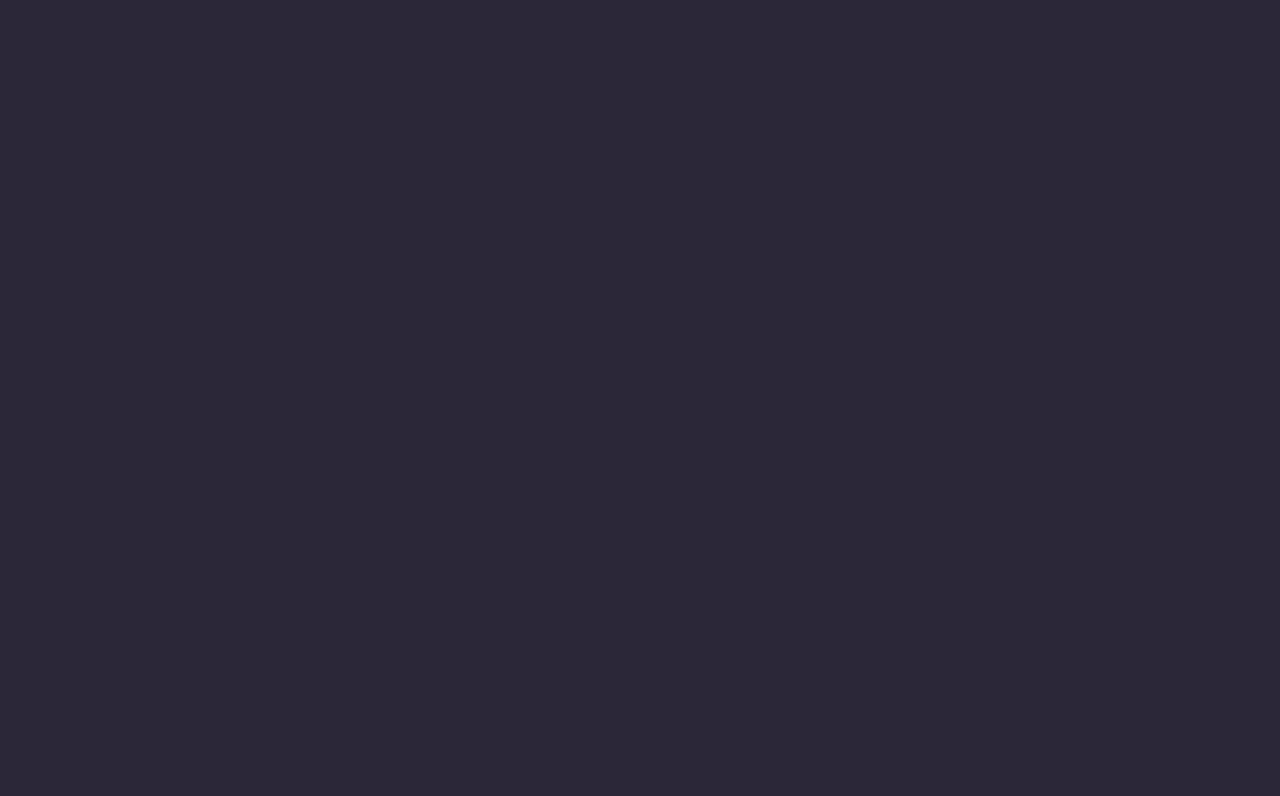
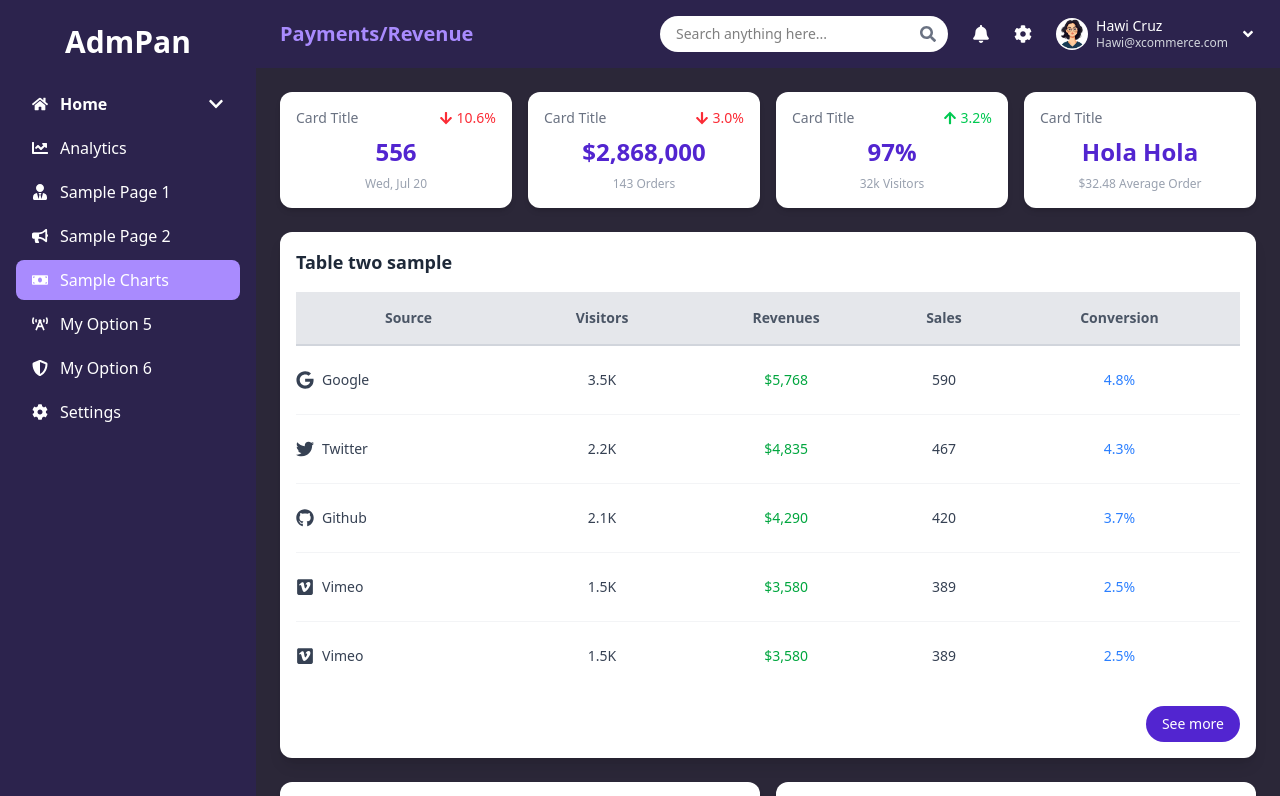
Before and after one commit to natanamanuelmamo/Custom_Admin_Panel_With_ReactJS, a React (Vite) app: page /sample_chart in a window 1280 px wide. Before the commit this address had no page. Shown: the top 796 px of the page. Built offline with nearby package versions, Linux system fonts and the light colour scheme.

Commit message:
Sample charts page

```diff
--- a/src/App.jsx
+++ b/src/App.jsx
@@ -3,6 +3,7 @@ import SignIn from "./pages/Auth/SignIn";
 import SignUp from "./pages/Auth/SignUp";
 import SampleFirstPage from "./pages/Categories/SampleFirstPage";
 import SampleSecondPage from "./pages/Categories/SampleSecondPage";
+import Revenue from "./pages/Categories/Revenue";
 import DashboardLayout from "./pages/Dashboard/HomeDashboard";
 import Analytics from "./pages/Analytics/Analytics";
 import Notifications from "./pages/Notifications/Notifications";
@@ -20,6 +21,7 @@ function App() {
         <Route path="/signup" element={<SignUp />} />
         <Route path="/page1" element={<SampleFirstPage />} />
         <Route path="/page2" element={<SampleSecondPage />} />
+        <Route path="/sample_chart" element={<Revenue />} />
         <Route path="/dashboard" element={<DashboardLayout />} />
         <Route path="/Analytics" element={<Analytics />} />
         <Route path="/notifications" element={<Notifications />} />
--- a/src/components/Sidebar.jsx
+++ b/src/components/Sidebar.jsx
@@ -102,7 +102,7 @@ const Sidebar = () => {
             <FaBullhorn className="mr-3" />
             Sample Page 2
           </li>
-          <li
+          {/* <li
             className={`${
               isActive("/campaigns") ? "bg-[#A98BFE] text-white" : "text-white hover:bg-[#3A2D63]"
             } flex items-center px-4 py-2 rounded-lg cursor-pointer`}
@@ -110,15 +110,15 @@ const Sidebar = () => {
           >
             <FaBullhorn className="mr-3" />
             My Option 3
-          </li>
+          </li> */}
           <li
             className={`${
-              isActive("/revenue") ? "bg-[#A98BFE] text-white" : "text-white hover:bg-[#3A2D63]"
+              isActive("/sample_chart") ? "bg-[#A98BFE] text-white" : "text-white hover:bg-[#3A2D63]"
             } flex items-center px-4 py-2 rounded-lg cursor-pointer`}
-            onClick={() => navigate("/revenue")}
+            onClick={() => navigate("/sample_chart")}
           >
             <FaMoneyBill className="mr-3" />
-            My Option 4
+            Sample Charts
           </li>
 
           <li
--- /dev/null
+++ b/src/pages/Categories/Revenue.jsx
@@ -0,0 +1,80 @@
+import { FaGoogle, FaTwitter, FaGithub, FaVimeo } from 'react-icons/fa';
+import Sidebar from '../../components/Sidebar';
+import Topbar from '../../components/Topbar';
+import Card from '../../components/StatsCard';
+import { Table, TableTwo } from "../../components/Table";
+import RevenueCharts from '../../components/Chart';
+
+const advertiserPayments = Array(8).fill({
+  name: "Tiger Nixon",
+  campaign: "Summer Promo",
+  package: "Morning Rush",
+  budget: "150,000 ETB",
+  paid: "50,000 ETB",
+  date: "July 24,2025",
+  payment_method: "Chapa",
+  status: "Paid",
+  profile_pic: "/profile.jpg"
+});
+
+const driverEarningsPayouts = Array(7).fill({
+  name: "Garret Winters",
+  hours_displayed: "30 hr",
+  monthly_earnings: "15,000 ETB",
+  payment_method: "Chapa",
+  status: "Unpaid",
+  profile_pic: "/profile.jpg"
+});
+
+{/* <td>
+                  <span
+                    className={`px-3 py-1 rounded-full bg-gray-200 text-xs font-semibold ${
+                      adv.status === "Paid"
+                        ? "text-green-600"
+                        : adv.status === "Pending"
+                        ? "text-yellow-600"
+                        : "text-red-600"
+                    }`}
+                  >
+                    {adv.status}
+                  </span>
+              </td> */}
+
+
+const TableTwoData = [
+  { name: 'Google', visitors: '3.5K', revenue: '$5,768', sales: 590, conversion: '4.8%', icon: <FaGoogle className="text-lg" /> },
+  { name: 'Twitter', visitors: '2.2K', revenue: '$4,835', sales: 467, conversion: '4.3%', icon: <FaTwitter className="text-lg" /> },
+  { name: 'Github', visitors: '2.1K', revenue: '$4,290', sales: 420, conversion: '3.7%', icon: <FaGithub className="text-lg" /> },
+  { name: 'Vimeo', visitors: '1.5K', revenue: '$3,580', sales: 389, conversion: '2.5%', icon: <FaVimeo className="text-lg" /> },
+  { name: 'Vimeo', visitors: '1.5K', revenue: '$3,580', sales: 389, conversion: '2.5%', icon: <FaVimeo className="text-lg" /> },
+];
+
+
+const Revenue = () => {
+  return (
+    <div className="flex min-h-screen">
+        <Sidebar />
+        <div className="flex-1 flex flex-col">
+            <Topbar pageTitle="Payments/Revenue" />
+            <div className="p-6 min-h-screen text-white overflow-auto">
+                {/* Top cards */}
+                <div className="flex md:grid-cols-2 xl:grid-cols-5 gap-4">
+                    <Card title="Card Title" value="556" subtitle="Wed, Jul 20" change="10.6%" changeType="down" />
+                    <Card title="Card Title" value="$2,868,000" subtitle="143 Orders" change="3.0%" changeType="down" />
+                    <Card title="Card Title" value="97%" subtitle="32k Visitors" change="3.2%" changeType="up" />
+                    <Card title="Card Title" value="Hola Hola" subtitle="$32.48 Average Order" />
+                </div>
+
+                {/* Table Two Example */}
+                <TableTwo title="Table two sample" data={TableTwoData} />
+
+                <RevenueCharts />
+
+            </div>
+        </div>
+    </div>
+
+  );
+};
+
+export default Revenue;
```
